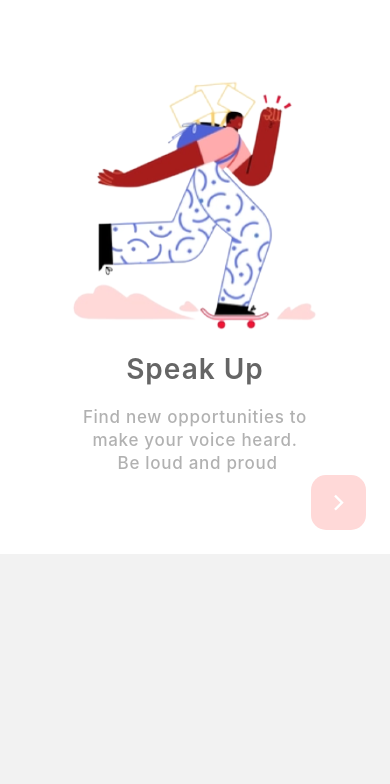
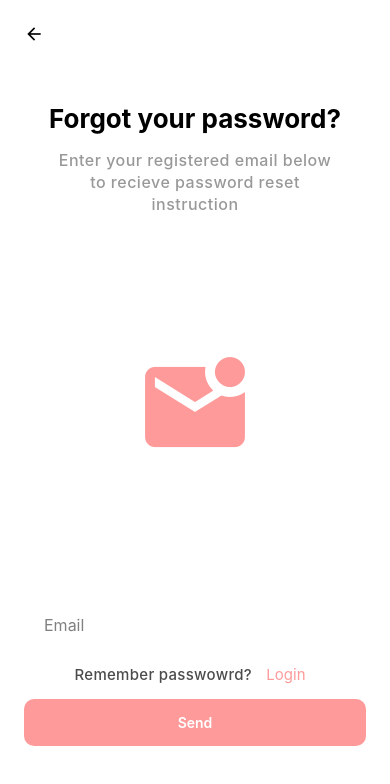
Before and after one commit to indrajit1998/Prime-Vogue-Hy, a React Native app: screen /ForgotPassword in a window 390 px wide. Shown: the top 784 px of the page. Built offline with nearby package versions, Linux system fonts and the light colour scheme.

Commit message:
Made Forgot Password Screen UI

```diff
--- a/src/navigation/RootNavigator.tsx
+++ b/src/navigation/RootNavigator.tsx
@@ -5,6 +5,8 @@ import OnBoarding from '../screens/OnBoarding';
 import { RootStackParamList } from '../types';
 import Login from '../screens/Login';
 import Signup from '../screens/Signup';
+import ForgotPassword from '../screens/ForgotPassword';
+import EmailSendConfirmation from '../screens/EmailSendConfirmation';
 
 const Stack = createNativeStackNavigator<RootStackParamList>();
 
@@ -15,6 +17,8 @@ export default function RootNavigator() {
             <Stack.Screen name="OnBoarding" component={OnBoarding} />
             <Stack.Screen name="Login" component={Login} />
             <Stack.Screen name="Signup" component={Signup} />
+            <Stack.Screen name="ForgotPassword" component={ForgotPassword} />
+            <Stack.Screen name="EmailSendConfirmation" component={EmailSendConfirmation} />
         </>
     );
 
--- /dev/null
+++ b/src/screens/EmailSendConfirmation.tsx
@@ -0,0 +1,88 @@
+import { View, Text, StyleSheet, TouchableOpacity, TextInput, TouchableHighlight } from 'react-native'
+import React from 'react'
+import Container from '../components/Container'
+import Icon from '@expo/vector-icons/MaterialIcons'
+import { CONTAINER_OUTER_SPACING } from '../config/constants'
+
+export default function EmailSendConfirmation({ navigation }: any) {
+    return (
+        <Container style={styles.container}>
+            <TouchableOpacity onPress={() => { navigation.goBack() }}>
+                <Icon name="arrow-back" size={20} color="#000" />
+            </TouchableOpacity>
+            <View style={styles.main}>
+                <View>
+                    <Text style={styles.title}>Email has been sent!</Text>
+                    <Text style={styles.desc}>Please check your inbox and click in the recieved link to reset password</Text>
+                </View>
+                <View style={styles.mailContainer}>
+                    <Icon name="mark-email-read" size={120} color="#FE9A9A" />
+                </View>
+                <View>
+                    <TouchableHighlight style={styles.loginBtn} onPress={() => { navigation.navigate("Login") }} underlayColor="#FFD9D8">
+                        <Text style={styles.loginBtnText}>Login</Text>
+                    </TouchableHighlight>
+                    <View style={styles.flexRowCenter}>
+                        <Text style={styles.resendText}>Didn't recieve the link? </Text>
+                        <TouchableOpacity onPress={() => { navigation.navigate("ForgotPassword") }} style={{ paddingHorizontal: 10 }}>
+                            <Text style={styles.resendBtnText}>Resend</Text>
+                        </TouchableOpacity>
+                    </View>
+                </View>
+            </View>
+        </Container>
+    )
+}
+const styles = StyleSheet.create({
+    container: {
+        padding: CONTAINER_OUTER_SPACING
+    },
+    main: {
+        flex: 1,
+        justifyContent: "space-around"
+    },
+    title: {
+        fontSize: 26,
+        fontWeight: "bold",
+        textAlign: "center"
+    },
+    desc: {
+        textAlign: "center",
+        marginVertical: 15,
+        fontSize: 16,
+        marginHorizontal: 30,
+        lineHeight: 22,
+        letterSpacing: 0.5,
+        opacity: 0.4,
+        fontWeight: "500"
+    },
+    mailContainer: {
+        alignItems: "center"
+    },
+    flexRowCenter: {
+        flexDirection: "row",
+        alignItems: "center",
+        justifyContent: "center"
+    },
+    loginBtn: {
+        backgroundColor: "#FE9A9A",
+        padding: 15,
+        marginVertical: 15,
+        alignItems: "center",
+        borderRadius: 10
+    },
+    resendText: {
+        fontSize: 15,
+        opacity: 0.7,
+        letterSpacing: 0.3,
+        fontWeight: "500"
+    },
+    resendBtnText: {
+        color: "#FE9A9A",
+        fontSize: 15
+    },
+    loginBtnText: {
+        color: "white",
+        fontWeight: "600"
+    }
+})
--- /dev/null
+++ b/src/screens/ForgotPassword.tsx
@@ -0,0 +1,100 @@
+import { View, Text, StyleSheet, TouchableOpacity, TextInput, TouchableHighlight } from 'react-native'
+import React from 'react'
+import Container from '../components/Container'
+import Icon from '@expo/vector-icons/MaterialIcons'
+import { CONTAINER_OUTER_SPACING } from '../config/constants'
+
+export default function ForgotPassword({ navigation }: any) {
+    return (
+        <Container style={styles.container}>
+            <TouchableOpacity onPress={() => { navigation.goBack() }}>
+                <Icon name="arrow-back" size={20} color="#000" />
+            </TouchableOpacity>
+            <View style={styles.main}>
+                <View>
+                    <Text style={styles.title}>Forgot your password?</Text>
+                    <Text style={styles.desc}>Enter your registered email below to recieve password reset instruction</Text>
+                </View>
+                <View style={styles.mailContainer}>
+                    <Icon name="mark-email-unread" size={120} color="#FE9A9A" />
+                </View>
+                <View>
+                    <TextInput
+                        placeholder='Email'
+                        placeholderTextColor="grey"
+                        style={styles.input}
+                    />
+                    <View style={styles.flexRowCenter}>
+                        <Text style={styles.rememberPasswordText}>Remember passwowrd? </Text>
+                        <TouchableOpacity onPress={() => { navigation.navigate("Login") }} style={{ paddingHorizontal: 10 }}>
+                            <Text style={styles.loginBtnText}>Login</Text>
+                        </TouchableOpacity>
+                    </View>
+                    <TouchableHighlight underlayColor="#FFD9D8" onPress={() => { navigation.navigate("EmailSendConfirmation") }} style={styles.sendBtn}>
+                        <Text style={styles.sendBtnText}>Send</Text>
+                    </TouchableHighlight>
+                </View>
+            </View>
+        </Container>
+    )
+}
+const styles = StyleSheet.create({
+    container: {
+        padding: CONTAINER_OUTER_SPACING
+    },
+    main: {
+        flex: 1,
+        justifyContent: "space-around"
+    },
+    title: {
+        fontSize: 26,
+        fontWeight: "bold",
+        textAlign: "center"
+    },
+    desc: {
+        textAlign: "center",
+        marginVertical: 15,
+        fontSize: 16,
+        marginHorizontal: 30,
+        lineHeight: 22,
+        letterSpacing: 0.5,
+        opacity: 0.4,
+        fontWeight: "500"
+    },
+
+    input: {
+        padding: 10,
+        paddingHorizontal: 20,
+        fontSize: 16,
+        marginVertical: 20
+    },
+    mailContainer: {
+        alignItems: "center"
+    },
+    flexRowCenter: {
+        flexDirection: "row",
+        alignItems: "center",
+        justifyContent: "center"
+    },
+    sendBtn: {
+        backgroundColor: "#FE9A9A",
+        padding: 15,
+        marginVertical: 15,
+        alignItems: "center",
+        borderRadius: 10
+    },
+    rememberPasswordText: {
+        fontSize: 15,
+        opacity: 0.7,
+        letterSpacing: 0.3,
+        fontWeight: "500"
+    },
+    loginBtnText: {
+        color: "#FE9A9A",
+        fontSize: 15
+    },
+    sendBtnText: {
+        color: "white",
+        fontWeight: "600"
+    }
+})
--- a/src/screens/OnBoarding.tsx
+++ b/src/screens/OnBoarding.tsx
@@ -84,7 +84,7 @@ const styles = StyleSheet.create({
         marginHorizontal: 50
     },
     btn: {
-        backgroundColor: "#FFD9D8",
+        backgroundColor: "#FF9A9A",
         width: 55,
         aspectRatio: 1 / 1,
         borderRadius: 15,
--- a/src/types.ts
+++ b/src/types.ts
@@ -2,4 +2,6 @@ export type RootStackParamList = {
     OnBoarding: undefined
     Login: undefined
     Signup: undefined
+    ForgotPassword: undefined
+    EmailSendConfirmation: undefined
 };
```
